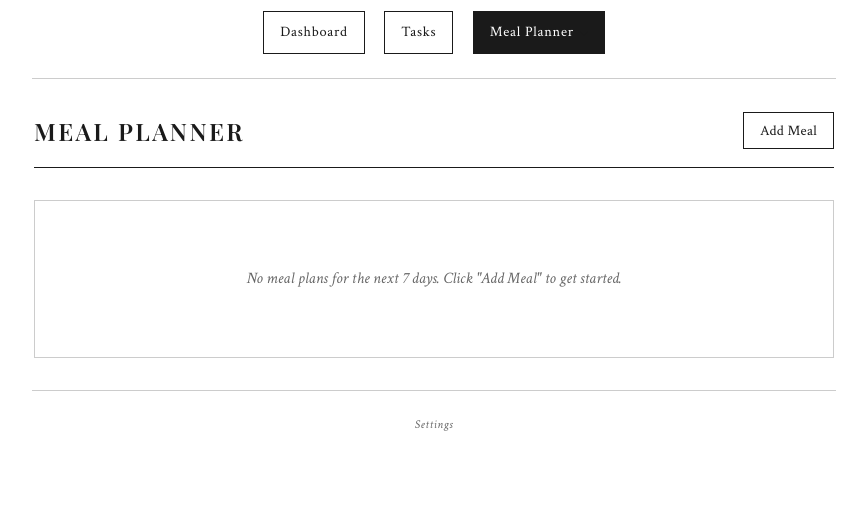
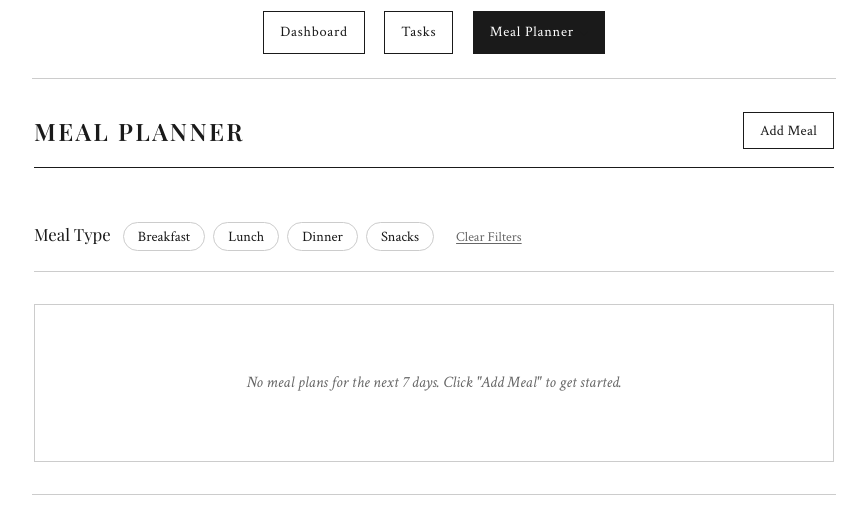
Before and after one commit to pid1/rally, a FastAPI app: page /dinner-planner in a window 1280 px wide. Shown: the part 239-751 px from the top of the page, without its empty margins (206-1073 px from the left). Before the commit the page ends 670 px from the top, so only its background shows below. Run offline with FastAPI, Linux system fonts and the light colour scheme; data that the repository does not hold is empty; parts of the project's set-up code (start-up, migrations or seed data) failed here and were passed over.

Commit message:
Filter meals by meal type on both meal pages (#120)
Add a meal-type filter (Breakfast/Lunch/Dinner/Snacks) to the Current &
Upcoming and Previous Meals pages, and standardize both toolbars on the
Tasks page pattern.

- meal-history: new `meal_type` query param on GET /api/dinner-plans/history
  (repeatable, validated against MEAL_TYPES, filtered server-side); reordered
  toolbar to filters-first / sort-last; multi-select meal-type chips; rating
  filter migrated from an "All" chip to a shared "Clear Filters" link.
- dinner-planner: new filter toolbar with multi-select meal-type chips,
  filtered client-side over the loaded week.
- Rename shared `.todo-toolbar` -> `.filter-toolbar` across styles.css and all
  four templates that use it (todo, todo_completed, meal_history,
  dinner_planner).
- Tests for the new meal_type filtering (single, multiple, composed with
  min_rating, and invalid -> 422).

Co-Authored-By: Claude Opus 4.8 <noreply@anthropic.com>

```diff
--- a/static/styles.css
+++ b/static/styles.css
@@ -683,7 +683,7 @@ footer a:hover {
 }
 
 
-.todo-toolbar {
+.filter-toolbar {
     display: flex;
     flex-wrap: wrap;
     align-items: baseline;
--- a/templates/dinner_planner.html
+++ b/templates/dinner_planner.html
@@ -35,6 +35,21 @@
                 <button class="btn-add" id="btn-add-meal">Add Meal</button>
             </div>
         </div>
+
+        <!-- Filter toolbar (filters first; this page has no sort control) -->
+        <div class="filter-toolbar">
+            <div class="toolbar-group">
+                <label>Meal Type</label>
+                <div class="filter-chips" id="meal-type-filters">
+                    <button type="button" class="filter-chip" data-meal="Breakfast">Breakfast</button>
+                    <button type="button" class="filter-chip" data-meal="Lunch">Lunch</button>
+                    <button type="button" class="filter-chip" data-meal="Dinner">Dinner</button>
+                    <button type="button" class="filter-chip" data-meal="Snacks">Snacks</button>
+                </div>
+                <button type="button" class="filter-clear" id="filter-clear">Clear Filters</button>
+            </div>
+        </div>
+
         <div class="list-container" id="plans-list">
             <div class="container-loading-state">Loading meal plans...</div>
         </div>
@@ -91,6 +106,7 @@
         let editingId = null;
         let defaultMealType = 'Dinner';
         let localTimezone = 'UTC';
+        let selectedMealTypes = new Set();
 
         const MEAL_TYPES = ['Breakfast', 'Lunch', 'Dinner', 'Snacks'];
         const MEAL_TYPE_ORDER = { 'Breakfast': 0, 'Lunch': 1, 'Dinner': 2, 'Snacks': 3 };
@@ -229,16 +245,25 @@
             if (!response.ok) throw new Error('Failed to delete plan');
         }
 
+        // Apply the active meal-type filter (empty selection = show all).
+        function getVisiblePlans() {
+            if (selectedMealTypes.size === 0) return plans;
+            return plans.filter(p => selectedMealTypes.has(p.meal_type || 'Dinner'));
+        }
+
         // Render
         function renderPlans() {
             const container = document.getElementById('plans-list');
+            const visible = getVisiblePlans();
 
-            if (plans.length === 0) {
-                container.innerHTML = '<div class="container-empty-state">No meal plans for the next 7 days. Click "Add Meal" to get started.</div>';
+            if (visible.length === 0) {
+                container.innerHTML = selectedMealTypes.size > 0
+                    ? '<div class="container-empty-state">No meals match the current filters.</div>'
+                    : '<div class="container-empty-state">No meal plans for the next 7 days. Click "Add Meal" to get started.</div>';
                 return;
             }
 
-            container.innerHTML = plans.map(plan => {
+            container.innerHTML = visible.map(plan => {
                 // Build meta parts
                 const parts = [];
                 if (plan.attendee_ids && plan.attendee_ids.length > 0) {
@@ -331,6 +356,29 @@
             }
         }
 
+        // Meal type filter: multi-select (any of the selected types). Filtering
+        // is client-side over the already-loaded week, so no refetch is needed.
+        document.getElementById('meal-type-filters').addEventListener('click', (e) => {
+            const chip = e.target.closest('.filter-chip');
+            if (!chip) return;
+
+            const meal = chip.dataset.meal;
+            if (selectedMealTypes.has(meal)) {
+                selectedMealTypes.delete(meal);
+                chip.classList.remove('active');
+            } else {
+                selectedMealTypes.add(meal);
+                chip.classList.add('active');
+            }
+            renderPlans();
+        });
+
+        document.getElementById('filter-clear').addEventListener('click', () => {
+            selectedMealTypes.clear();
+            document.querySelectorAll('#meal-type-filters .filter-chip').forEach(c => c.classList.remove('active'));
+            renderPlans();
+        });
+
         // Event handlers
         document.getElementById('btn-add-meal').addEventListener('click', openAddModal);
         document.getElementById('btn-cancel').addEventListener('click', closeModal);
--- a/templates/todo.html
+++ b/templates/todo.html
@@ -38,7 +38,7 @@
 
         <a class="todo-view-switch" href="/todo/completed">View completed tasks</a>
 
-        <div class="todo-toolbar">
+        <div class="filter-toolbar">
             <div class="toolbar-group">
                 <label>Assignee</label>
                 <div class="filter-chips" id="filter-assignee-chips">
--- a/templates/todo_completed.html
+++ b/templates/todo_completed.html
@@ -35,7 +35,7 @@
 
         <a class="todo-view-switch" href="/todo">Back to current tasks</a>
 
-        <div class="todo-toolbar">
+        <div class="filter-toolbar">
             <div class="toolbar-group">
                 <label>Assignee</label>
                 <div class="filter-chips" id="filter-assignee-chips">
```
Also changed, not shown: src/rally/routers/dinner_planner.py (+16 -0 lines), templates/meal_history.html (+57 -14 lines), tests/test_dinner_planner.py (+46 -0 lines).
